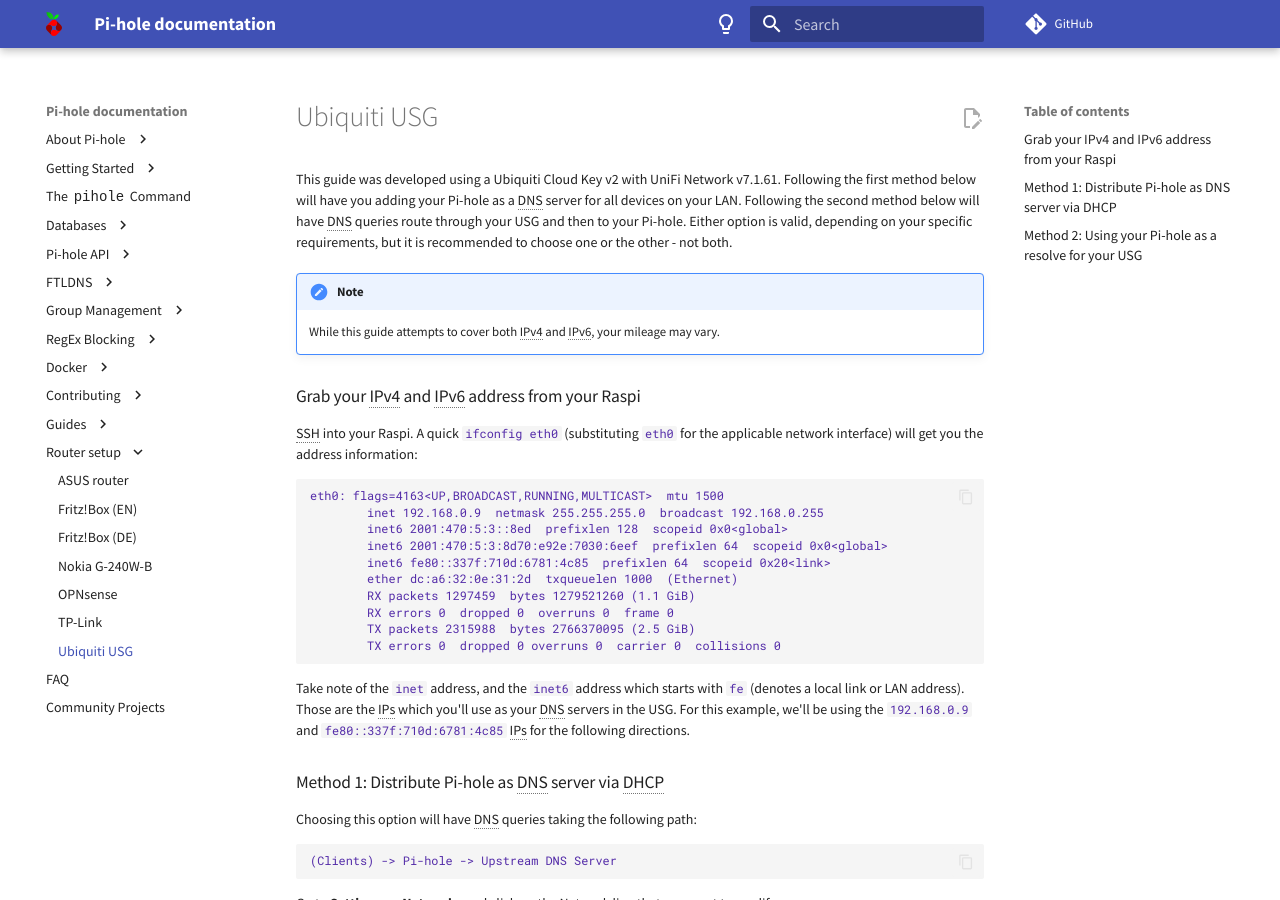
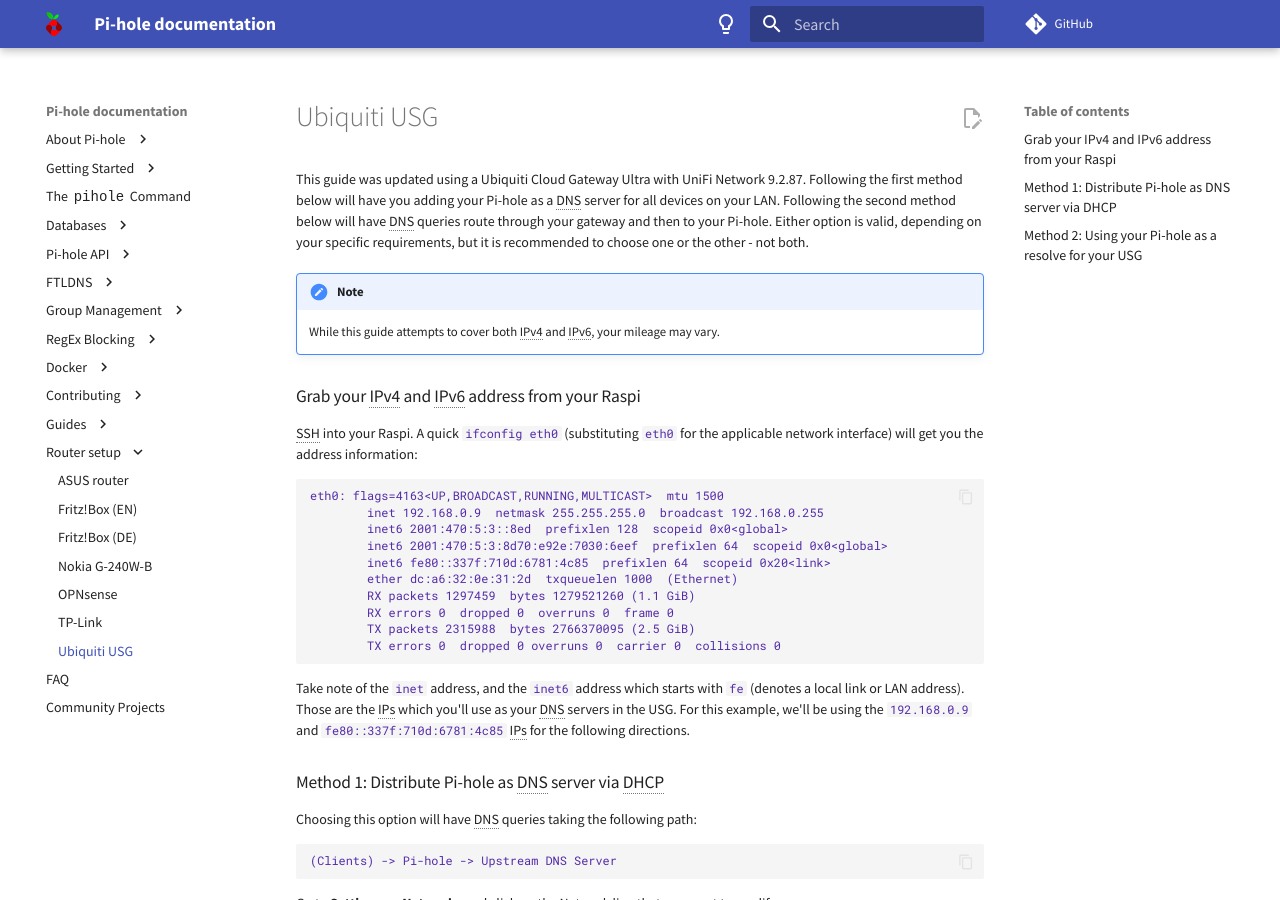
Before and after one commit to pi-hole/docs, an MkDocs documentation site: the page built from docs/routers/ubiquiti-usg.md, in a window 1280 px wide and 900 px high. Built offline with MkDocs 1.6.1 and Material for MkDocs 9.7.7, drawn with Linux system fonts in a browser that asks for light colours; comment, search, counter and statistics services are not loaded.

Commit message:
chore: added updated OS info
Signed-off-by: legoraft <git@legoraft.com>

```diff
--- a/docs/routers/ubiquiti-usg.md
+++ b/docs/routers/ubiquiti-usg.md
@@ -1,4 +1,4 @@
-This guide was developed using a Ubiquiti Cloud Key v2 with UniFi Network v7.1.61. Following the first method below will have you adding your Pi-hole as a DNS server for all devices on your LAN. Following the second method below will have DNS queries route through your USG and then to your Pi-hole. Either option is valid, depending on your specific requirements, but it is recommended to choose one or the other - not both.
+This guide was updated using a Ubiquiti Cloud Gateway Ultra with UniFi Network 9.2.87. Following the first method below will have you adding your Pi-hole as a DNS server for all devices on your LAN. Following the second method below will have DNS queries route through your gateway and then to your Pi-hole. Either option is valid, depending on your specific requirements, but it is recommended to choose one or the other - not both.
 
 !!! note
     While this guide attempts to cover both IPv4 and IPv6, your mileage may vary.
```
